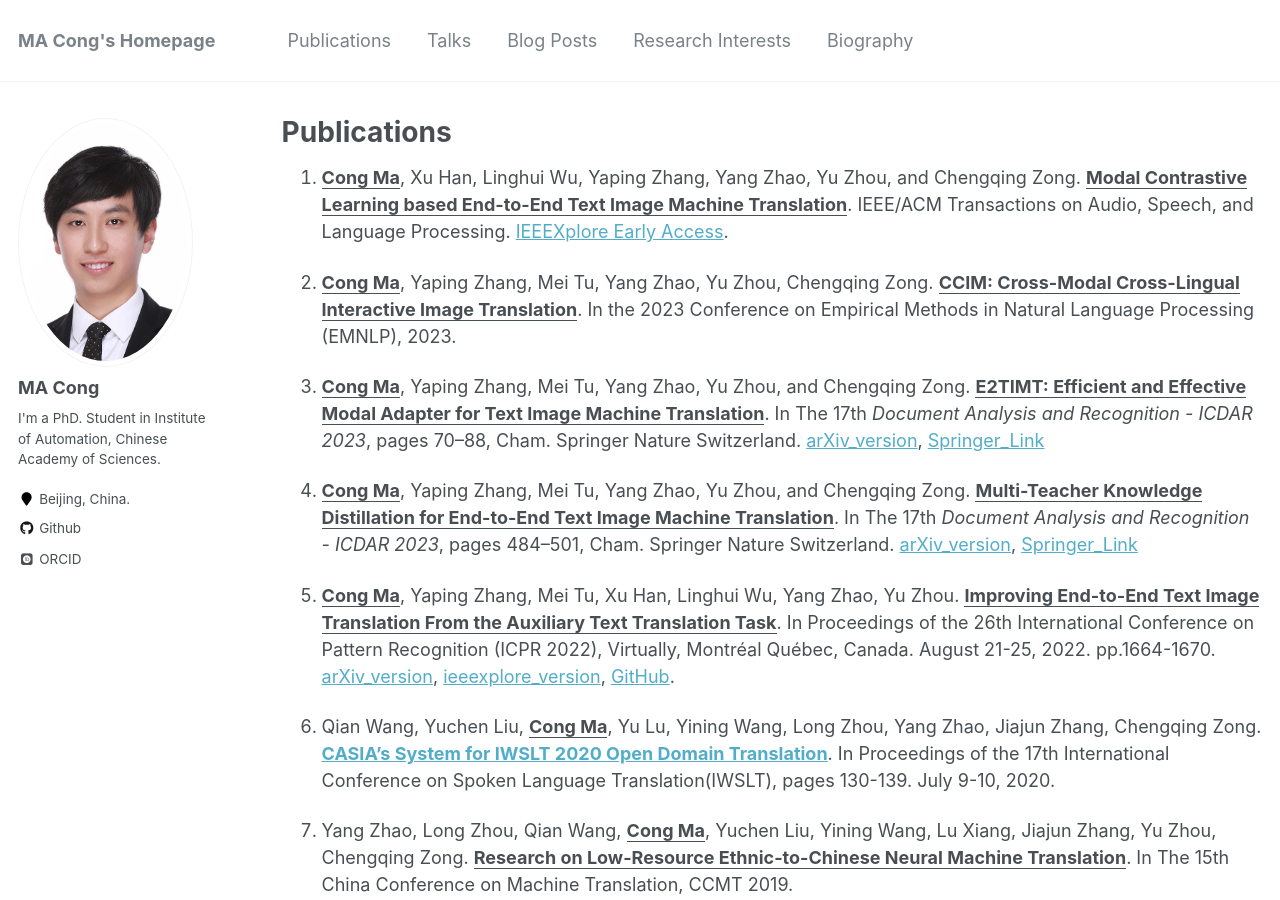
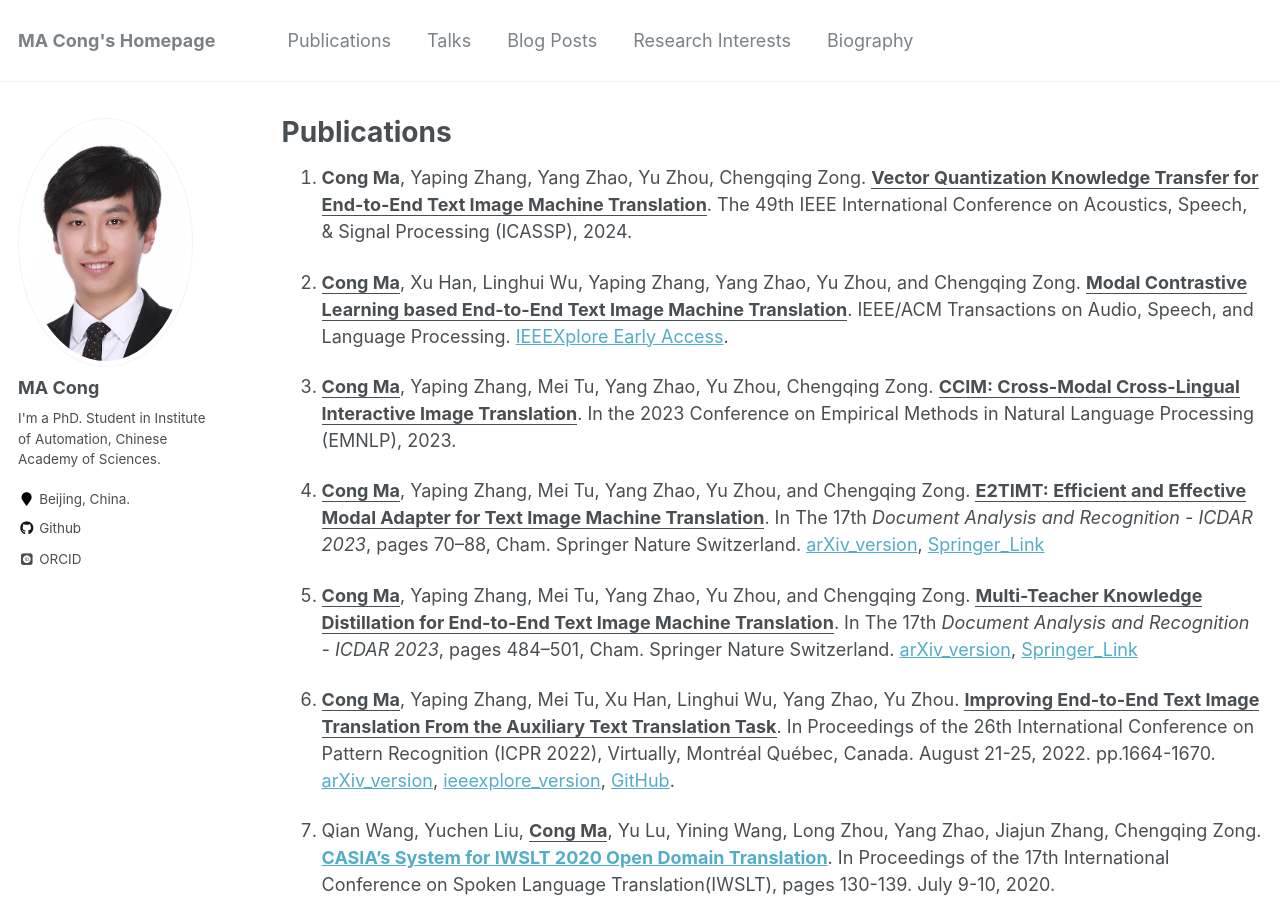
Before and after one commit to EriCongMa/ericongma.github.io, a Jekyll site: the page built from _pages/publications.md, in a window 1280 px wide and 900 px high. Built offline with Jekyll 4.4.1, drawn with Linux system fonts in a browser that asks for light colours; some web fonts are replaced.

Commit message:
macong:2023-12-14_10:28:02

```diff
--- a/_pages/publications.md
+++ b/_pages/publications.md
@@ -18,26 +18,28 @@ author_profile: true
 
 
 
-1. **<u>Cong Ma</u>**, Xu Han, Linghui Wu, Yaping Zhang, Yang Zhao, Yu Zhou, and Chengqing Zong. **<u>Modal Contrastive Learning based End-to-End Text Image Machine Translation</u>**. IEEE/ACM Transactions on Audio, Speech, and Language Processing. [IEEEXplore Early Access](https://ieeexplore.ieee.org/document/10284997/).
+1. **Cong Ma**, Yaping Zhang, Yang Zhao, Yu Zhou, Chengqing Zong. **<u>Vector Quantization Knowledge Transfer for End-to-End Text Image Machine Translation</u>**. The 49th IEEE International Conference on Acoustics, Speech, & Signal Processing (ICASSP), 2024.
 
-2. **<u>Cong Ma</u>**, Yaping Zhang, Mei Tu, Yang Zhao, Yu Zhou, Chengqing Zong. **<u>CCIM: Cross-Modal Cross-Lingual Interactive Image Translation</u>**. In the 2023 Conference on Empirical Methods in Natural Language Processing (EMNLP), 2023.
+2. **<u>Cong Ma</u>**, Xu Han, Linghui Wu, Yaping Zhang, Yang Zhao, Yu Zhou, and Chengqing Zong. **<u>Modal Contrastive Learning based End-to-End Text Image Machine Translation</u>**. IEEE/ACM Transactions on Audio, Speech, and Language Processing. [IEEEXplore Early Access](https://ieeexplore.ieee.org/document/10284997/).
 
-3. **<u>Cong Ma</u>**, Yaping Zhang, Mei Tu, Yang Zhao, Yu Zhou, and Chengqing Zong. **<u>E2TIMT: Efficient and Effective Modal Adapter for Text Image Machine Translation</u>**. In The 17th *Document Analysis and Recognition - ICDAR 2023*, pages 70–88, Cham. Springer Nature Switzerland.  [arXiv_version](https://arxiv.org/abs/2305.05166), [Springer_Link](https://link.springer.com/chapter/10.1007/978-3-031-41731-3_5)
+3. **<u>Cong Ma</u>**, Yaping Zhang, Mei Tu, Yang Zhao, Yu Zhou, Chengqing Zong. **<u>CCIM: Cross-Modal Cross-Lingual Interactive Image Translation</u>**. In the 2023 Conference on Empirical Methods in Natural Language Processing (EMNLP), 2023.
 
-4. **<u>Cong Ma</u>**, Yaping Zhang, Mei Tu, Yang Zhao, Yu Zhou, and Chengqing Zong. **<u>Multi-Teacher Knowledge Distillation for End-to-End Text Image Machine Translation</u>**. In The 17th *Document Analysis and Recognition - ICDAR 2023*, pages 484–501, Cham. Springer Nature Switzerland. [arXiv_version](https://arxiv.org/abs/2305.05226), [Springer_Link](https://link.springer.com/chapter/10.1007/978-3-031-41676-7_28)
+4. **<u>Cong Ma</u>**, Yaping Zhang, Mei Tu, Yang Zhao, Yu Zhou, and Chengqing Zong. **<u>E2TIMT: Efficient and Effective Modal Adapter for Text Image Machine Translation</u>**. In The 17th *Document Analysis and Recognition - ICDAR 2023*, pages 70–88, Cham. Springer Nature Switzerland.  [arXiv_version](https://arxiv.org/abs/2305.05166), [Springer_Link](https://link.springer.com/chapter/10.1007/978-3-031-41731-3_5)
 
-5. **<u>Cong Ma</u>**, Yaping Zhang, Mei Tu, Xu Han, Linghui Wu, Yang Zhao, Yu Zhou. **<u>Improving End-to-End Text Image Translation From the Auxiliary Text Translation Task</u>**. In Proceedings of the 26th International Conference on Pattern Recognition (ICPR 2022), Virtually, Montréal Québec, Canada. August 21-25, 2022. pp.1664-1670. [arXiv_version](http://arxiv.org/abs/2210.03887), [ieeexplore_version](https://ieeexplore.ieee.org/document/9956695/), [GitHub](https://github.com/EriCongMa/E2E_TIT_With_MT).
+5. **<u>Cong Ma</u>**, Yaping Zhang, Mei Tu, Yang Zhao, Yu Zhou, and Chengqing Zong. **<u>Multi-Teacher Knowledge Distillation for End-to-End Text Image Machine Translation</u>**. In The 17th *Document Analysis and Recognition - ICDAR 2023*, pages 484–501, Cham. Springer Nature Switzerland. [arXiv_version](https://arxiv.org/abs/2305.05226), [Springer_Link](https://link.springer.com/chapter/10.1007/978-3-031-41676-7_28)
 
-6. Qian Wang, Yuchen Liu, **<u>Cong Ma</u>**, Yu Lu, Yining Wang, Long Zhou, Yang Zhao, Jiajun Zhang, Chengqing Zong. [**CASIA’s System for IWSLT 2020 Open Domain Translation**](https://www.aclweb.org/anthology/2020.iwslt-1.15/). In Proceedings of the 17th International Conference on Spoken Language Translation(IWSLT), pages 130-139. July 9-10, 2020.
+6. **<u>Cong Ma</u>**, Yaping Zhang, Mei Tu, Xu Han, Linghui Wu, Yang Zhao, Yu Zhou. **<u>Improving End-to-End Text Image Translation From the Auxiliary Text Translation Task</u>**. In Proceedings of the 26th International Conference on Pattern Recognition (ICPR 2022), Virtually, Montréal Québec, Canada. August 21-25, 2022. pp.1664-1670. [arXiv_version](http://arxiv.org/abs/2210.03887), [ieeexplore_version](https://ieeexplore.ieee.org/document/9956695/), [GitHub](https://github.com/EriCongMa/E2E_TIT_With_MT).
 
-7. Yang Zhao, Long Zhou, Qian Wang, **<u>Cong Ma</u>**, Yuchen Liu, Yining Wang, Lu Xiang, Jiajun Zhang, Yu Zhou, Chengqing Zong. **<u>Research on Low-Resource Ethnic-to-Chinese Neural Machine Translation</u>**. In The 15th China Conference on Machine Translation, CCMT 2019.
+7. Qian Wang, Yuchen Liu, **<u>Cong Ma</u>**, Yu Lu, Yining Wang, Long Zhou, Yang Zhao, Jiajun Zhang, Chengqing Zong. [**CASIA’s System for IWSLT 2020 Open Domain Translation**](https://www.aclweb.org/anthology/2020.iwslt-1.15/). In Proceedings of the 17th International Conference on Spoken Language Translation(IWSLT), pages 130-139. July 9-10, 2020.
 
-8. ZHAO Yang, ZHOU Long, WANG Qian, **<u>MA Cong</u>**, LIU Yuchen, WANG Yining, XIANG Lu, ZHANG Jiajun, ZHOU Yu, ZONG Chengqing. The Study on Ethnic-to-Chinese Scare-Resource Neural Machine Translation. In the Journal of Jiangxi Normal University (Natural Science), 2019, vol. 43, no. 6, pp. 630-637.
+8. Yang Zhao, Long Zhou, Qian Wang, **<u>Cong Ma</u>**, Yuchen Liu, Yining Wang, Lu Xiang, Jiajun Zhang, Yu Zhou, Chengqing Zong. **<u>Research on Low-Resource Ethnic-to-Chinese Neural Machine Translation</u>**. In The 15th China Conference on Machine Translation, CCMT 2019.
+
+9. ZHAO Yang, ZHOU Long, WANG Qian, **<u>MA Cong</u>**, LIU Yuchen, WANG Yining, XIANG Lu, ZHANG Jiajun, ZHOU Yu, ZONG Chengqing. The Study on Ethnic-to-Chinese Scare-Resource Neural Machine Translation. In the Journal of Jiangxi Normal University (Natural Science), 2019, vol. 43, no. 6, pp. 630-637.
 
    赵阳, 周龙, 王迁, **<u>马聪</u>**, 刘宇宸, 王亦宁, 向露, 张家俊, 周玉, 宗成庆. [**民汉稀缺资源神经机器翻译技术研究**](http://d.wanfangdata.com.cn/periodical/jxsfdxxb201906012) [J]. 江西师范大学学报(自然科学版), 2019, 043(006):630-637.
 
-9. H. Li, J. Zhu, **<u>C. Ma</u>**, J. Zhang and C. Zong, "[**Read, Watch, Listen, and Summarize: Multi-Modal Summarization for Asynchronous Text, Image, Audio and Video**](https://github.com/EriCongMa/Publications-of-EriC.MA/blob/master/Journal_Papers/2018-TKDE-CongMa.pdf)" in *IEEE Transactions on Knowledge and Data Engineering*, vol. 31, no. 5, pp. 996-1009, 1 May 2019. [This_Paper_in_IEEE_Xplore](https://ieeexplore.ieee.org/document/8387512?arnumber=8387512&source=authoralert).
+10. H. Li, J. Zhu, **<u>C. Ma</u>**, J. Zhang and C. Zong, "[**Read, Watch, Listen, and Summarize: Multi-Modal Summarization for Asynchronous Text, Image, Audio and Video**](https://github.com/EriCongMa/Publications-of-EriC.MA/blob/master/Journal_Papers/2018-TKDE-CongMa.pdf)" in *IEEE Transactions on Knowledge and Data Engineering*, vol. 31, no. 5, pp. 996-1009, 1 May 2019. [This_Paper_in_IEEE_Xplore](https://ieeexplore.ieee.org/document/8387512?arnumber=8387512&source=authoralert).
 
-10. Haoran Li, Junnan Zhu, **<u>Cong Ma</u>**, Jiajun Zhang and Chengqing Zong. [**Multi-modal Summarization for Asynchronous Collection of Text, Image, Audio and Video**](https://github.com/EriCongMa/Publications-of-EriC.MA/blob/master/Conference_Papers/2017-EMNLP-CongMa.pdf). *In Proceedings of the 2017 Conference on Empirical Methods in Natural Language Processing (EMNLP-17), Copenhagen, Denmark. September 9-11, 2017, pp. 1103--1113.*
+11. Haoran Li, Junnan Zhu, **<u>Cong Ma</u>**, Jiajun Zhang and Chengqing Zong. [**Multi-modal Summarization for Asynchronous Collection of Text, Image, Audio and Video**](https://github.com/EriCongMa/Publications-of-EriC.MA/blob/master/Conference_Papers/2017-EMNLP-CongMa.pdf). *In Proceedings of the 2017 Conference on Empirical Methods in Natural Language Processing (EMNLP-17), Copenhagen, Denmark. September 9-11, 2017, pp. 1103--1113.*
 
 ---
```
Also changed, not shown: _pages/about.md (+4 -2 lines), 2 other files.
